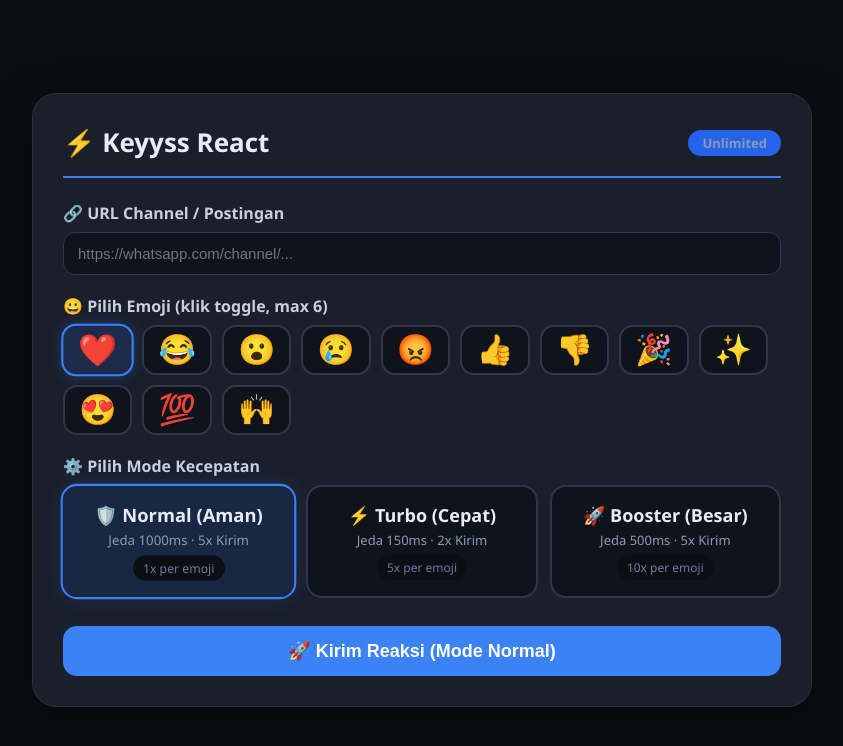
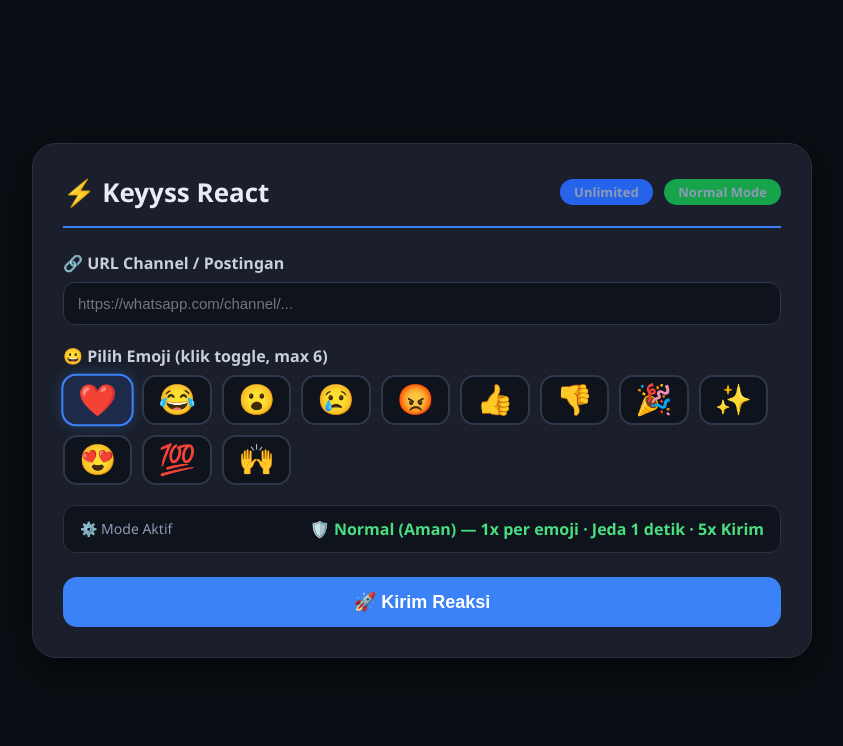
Before and after one commit to agustiawani/rchfix, a website: page public/index.html in a window 1280 px wide. Shown: the whole page, without its empty margins (218-1061 px from the left). Drawn offline with Linux system fonts and the light colour scheme.

Commit message:
Update index.html

```diff
--- a/public/index.html
+++ b/public/index.html
@@ -3,7 +3,7 @@
 <head>
     <meta charset="UTF-8" />
     <meta name="viewport" content="width=device-width, initial-scale=1.0" />
-    <title>Keyyss React – Kirim Reaksi Unlimited</title>
+    <title>Keyyss React – Kirim Reaksi</title>
     <style>
         * { box-sizing: border-box; margin: 0; }
         body {
@@ -47,6 +47,14 @@
             font-size: 13px;
             font-weight: 600;
         }
+        .badge-safe {
+            background: #16a34a;
+            padding: 4px 14px;
+            border-radius: 30px;
+            font-size: 13px;
+            font-weight: 600;
+            margin-left: 8px;
+        }
         label {
             display: block;
             font-weight: 600;
@@ -54,7 +62,7 @@
             margin-bottom: 8px;
             color: #c8d0dc;
         }
-        input {
+        input[type="url"] {
             width: 100%;
             padding: 12px 14px;
             border-radius: 12px;
@@ -64,7 +72,7 @@
             font-size: 15px;
             transition: 0.2s;
         }
-        input:focus {
+        input[type="url"]:focus {
             outline: none;
             border-color: #3b82f6;
             box-shadow: 0 0 0 3px rgba(59,130,246,0.3);
@@ -95,61 +103,32 @@
             background: #1a2233;
         }
 
-        /* === MODE CARDS === */
-        .mode-grid {
-            display: flex;
-            flex-wrap: wrap;
-            gap: 12px;
-            margin-top: 6px;
-        }
-        .mode-card {
+        /* === INFO MODE === */
+        .mode-info {
             background: #0f131c;
-            border: 2px solid #2e384a;
-            border-radius: 16px;
-            padding: 16px 20px;
-            cursor: pointer;
-            transition: all 0.2s;
-            flex: 1;
-            min-width: 150px;
-            text-align: center;
-        }
-        .mode-card:hover {
-            border-color: #4b5a7a;
-            background: #161e2e;
-        }
-        .mode-card.active {
-            border-color: #3b82f6;
-            background: #1a2744;
-            box-shadow: 0 0 20px rgba(59,130,246,0.15);
-            transform: scale(1.02);
-        }
-        .mode-card .mode-title {
-            font-weight: 700;
-            font-size: 18px;
+            border: 1px solid #2a3140;
+            border-radius: 12px;
+            padding: 12px 16px;
+            margin-top: 20px;
             display: flex;
             align-items: center;
-            justify-content: center;
+            justify-content: space-between;
+            flex-wrap: wrap;
             gap: 8px;
         }
-        .mode-card .mode-desc {
-            font-size: 13px;
+        .mode-info .label {
             color: #8b9bb5;
-            margin-top: 4px;
+            font-size: 14px;
         }
-        .mode-card .mode-spec {
-            font-size: 12px;
-            color: #6a7d9e;
-            margin-top: 6px;
-            background: #0b0e14;
-            padding: 4px 10px;
-            border-radius: 30px;
-            display: inline-block;
+        .mode-info .value {
+            font-weight: 600;
+            color: #4ade80;
         }
 
         /* === BUTTON === */
         button[type="submit"] {
             width: 100%;
-            margin-top: 28px;
+            margin-top: 24px;
             padding: 14px;
             background: #3b82f6;
             border: none;
@@ -212,7 +191,6 @@
         }
         .stats .ok { background: #064e3b; color: #6ee7b7; }
         .stats .fail { background: #4c0519; color: #fca5a5; }
-        .hint { color: #8b9bb5; font-size: 13px; margin-top: 4px; }
         ::-webkit-scrollbar { width: 6px; }
         ::-webkit-scrollbar-track { background: #0f131c; }
         ::-webkit-scrollbar-thumb { background: #2e384a; border-radius: 8px; }
@@ -222,7 +200,10 @@
 <div class="container">
     <h1>
         ⚡ Keyyss React
-        <small><span class="badge">Unlimited</span></small>
+        <small>
+            <span class="badge">Unlimited</span>
+            <span class="badge-safe">Normal Mode</span>
+        </small>
     </h1>
 
     <form id="testForm">
@@ -248,28 +229,14 @@
         </div>
         <input type="hidden" id="selectedEmojis" value="[]" />
 
-        <!-- MODE SELECTION -->
-        <label>⚙️ Pilih Mode Kecepatan</label>
-        <div class="mode-grid" id="modeGrid">
-            <div class="mode-card active" data-mode="normal">
-                <div class="mode-title">🛡️ Normal (Aman)</div>
-                <div class="mode-desc">Jeda 1000ms · 5x Kirim</div>
-                <div class="mode-spec">1x per emoji</div>
-            </div>
-            <div class="mode-card" data-mode="turbo">
-                <div class="mode-title">⚡ Turbo (Cepat)</div>
-                <div class="mode-desc">Jeda 150ms · 2x Kirim</div>
-                <div class="mode-spec">5x per emoji</div>
-            </div>
-            <div class="mode-card" data-mode="booster">
-                <div class="mode-title">🚀 Booster (Besar)</div>
-                <div class="mode-desc">Jeda 500ms · 5x Kirim</div>
-                <div class="mode-spec">10x per emoji</div>
-            </div>
+        <!-- Informasi Mode (hanya tampilan) -->
+        <div class="mode-info">
+            <span class="label">⚙️ Mode Aktif</span>
+            <span class="value">🛡️ Normal (Aman) — 1x per emoji · Jeda 1 detik · 5x Kirim</span>
         </div>
 
         <button type="submit" id="submitBtn">
-            🚀 Kirim Reaksi (Mode Normal)
+            🚀 Kirim Reaksi
         </button>
     </form>
 
@@ -284,19 +251,18 @@
         const resultDiv = document.getElementById('result');
         const submitBtn = document.getElementById('submitBtn');
         const emojiBtns = document.querySelectorAll('.emoji-btn');
-        const modeCards = document.querySelectorAll('.mode-card');
 
         let selectedEmojis = [];
-        let currentMode = 'normal'; // default
 
-        // === 1. Konfigurasi Mode ===
-        const MODES = {
-            normal: { version: 'v2', multiplier: 1, delayMs: 1000, jumlah: 5, label: 'Normal' },
-            turbo: { version: 'v2', multiplier: 5, delayMs: 150, jumlah: 2, label: 'Turbo' },
-            booster: { version: 'v2', multiplier: 10, delayMs: 500, jumlah: 5, label: 'Booster' }
+        // === Konfigurasi Normal (Hardcoded) ===
+        const CONFIG = {
+            version: 'v2',
+            multiplier: 1,
+            delayMs: 1000,
+            jumlah: 5
         };
 
-        // === 2. Toggle Emoji ===
+        // === Toggle Emoji ===
         emojiBtns.forEach(btn => {
             btn.addEventListener('click', function() {
                 const emoji = this.dataset.emoji;
@@ -316,22 +282,7 @@
             });
         });
 
-        // === 3. Pilih Mode (Card) ===
-        modeCards.forEach(card => {
-            card.addEventListener('click', function() {
-                // Hapus active dari semua card
-                modeCards.forEach(c => c.classList.remove('active'));
-                // Aktifkan card yang diklik
-                this.classList.add('active');
-                // Simpan mode
-                currentMode = this.dataset.mode;
-                // Update tombol submit
-                const modeLabel = MODES[currentMode].label;
-                submitBtn.innerHTML = `🚀 Kirim Reaksi (Mode ${modeLabel})`;
-            });
-        });
-
-        // === 4. Submit Form ===
+        // === Submit Form ===
         form.addEventListener('submit', async function(e) {
             e.preventDefault();
 
@@ -341,23 +292,20 @@
             if (!url) { alert('URL wajib diisi!'); return; }
             if (emojis.length === 0) { alert('Pilih minimal 1 emoji!'); return; }
 
-            // Ambil konfigurasi berdasarkan mode yang dipilih
-            const config = MODES[currentMode];
-
             const payload = {
                 url,
                 emojis: emojis,
-                version: config.version,
-                multiplier: config.multiplier,
-                jumlah: config.jumlah,
-                delayMs: config.delayMs
+                version: CONFIG.version,
+                multiplier: CONFIG.multiplier,
+                jumlah: CONFIG.jumlah,
+                delayMs: CONFIG.delayMs
             };
 
             // Disable tombol & tampilkan loading
             submitBtn.disabled = true;
             submitBtn.innerHTML = '<span class="loader"></span> Mengirim...';
             resultDiv.style.display = 'block';
-            resultDiv.textContent = `⏳ Memproses (Mode ${config.label})...`;
+            resultDiv.textContent = '⏳ Memproses (Mode Normal)...';
 
             try {
                 const response = await fetch('/api/react', {
@@ -374,8 +322,7 @@
                     text += `📊 Statistik:\n`;
                     text += `   ✅ Berhasil: ${data.data.successCount}\n`;
                     text += `   ❌ Gagal:    ${data.data.failedCount}\n`;
-                    text += `   ⚡ Mode:     ${config.label.toUpperCase()}\n`;
-                    text += `   📈 Multiplier: ${config.multiplier}x\n`;
+                    text += `   ⚡ Mode:     NORMAL (Aman)\n`;
                     text += `━━━━━━━━━━━━━━━━━━━━━\n`;
                     text += `📋 Detail per percobaan:\n`;
                     data.data.results.forEach((r, i) => {
@@ -394,17 +341,13 @@
                 resultDiv.textContent = `❌ Gagal koneksi: ${err.message}`;
             } finally {
                 submitBtn.disabled = false;
-                submitBtn.innerHTML = `🚀 Kirim Reaksi (Mode ${config.label})`;
+                submitBtn.innerHTML = '🚀 Kirim Reaksi';
             }
         });
 
-        // === 5. Default: pilih emoji pertama & set mode normal ===
+        // === Default: pilih emoji pertama ===
         const firstBtn = document.querySelector('.emoji-btn');
         if (firstBtn) firstBtn.click();
-
-        // Tandai mode normal sebagai default (sudah ada class active di HTML)
-        // Tapi kita set ulang teks tombol agar sesuai
-        submitBtn.innerHTML = '🚀 Kirim Reaksi (Mode Normal)';
     })();
 </script>
 </body>
```
